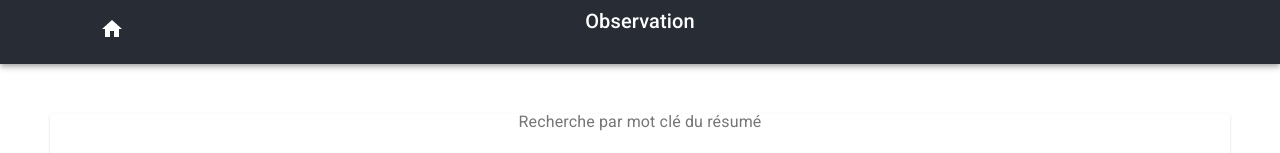
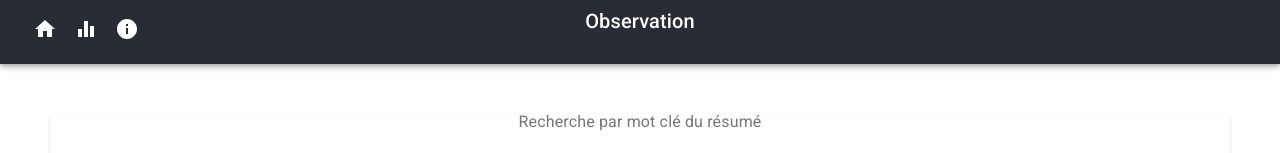
Before and after one commit to chattinader/Observation, a React (Create React App) app: page / in a window 1280 px wide. Shown: the top 153 px of the page. Built offline with nearby package versions, Linux system fonts and the light colour scheme.

Commit message:
Ajout de la route vers page stats

```diff
--- a/src/components/Navbar.js
+++ b/src/components/Navbar.js
@@ -6,6 +6,8 @@ import Typography from '@material-ui/core/Typography';
 import HomeIcon from '@material-ui/icons/Home';
 import { Link } from 'react-router-dom';
 import { Grid } from '@material-ui/core';
+import EqualizerIcon from '@material-ui/icons/Equalizer';
+import InfoIcon from '@material-ui/icons/Info';
 
 export default class Navbar extends Component {
   constructor(props) {
@@ -21,7 +23,9 @@ export default class Navbar extends Component {
         <AppBar position="static" style={{ background: '#282c34' }}>
           <Toolbar>
             <Grid container spacing={2}>
-              <Grid item xs={2}>
+              <Grid item xs={3}>
+               <Grid container spacing={2}>
+                 <Grid item xs={6}>
                    <IconButton
                        edge="start"
                        color="inherit"
@@ -32,8 +36,30 @@ export default class Navbar extends Component {
                        <HomeIcon />
                      </Link>
                    </IconButton>
+                   <IconButton
+                       edge="start"
+                       color="inherit"
+                       aria-label="open drawer"
+                       style={{ marginRight: 5 }}
+                   >
+                     <Link to={`/Statistique`} style={{ textDecoration: 'none', color: 'white' }}>
+                       <EqualizerIcon />
+                     </Link>
+                   </IconButton>
+                   <IconButton
+                       edge="start"
+                       color="inherit"
+                       aria-label="open drawer"
+                       style={{ marginRight: 5 }}
+                   >
+                     <Link to={`/About`} style={{ textDecoration: 'none', color: 'white' }}>
+                       <InfoIcon />
+                     </Link>
+                   </IconButton>
                  </Grid>
-              <Grid item xs={8}>
+               </Grid>
+              </Grid>
+              <Grid item xs={6}>
                 <Typography variant="h6" noWrap>
                   Observation
             </Typography>
```
Lines whose indentation alone changed are shown as unchanged.
